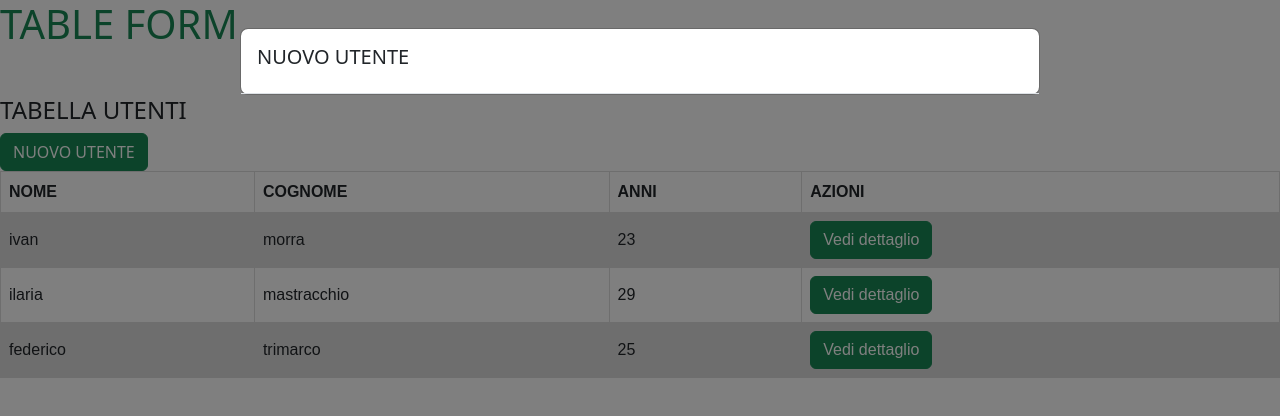
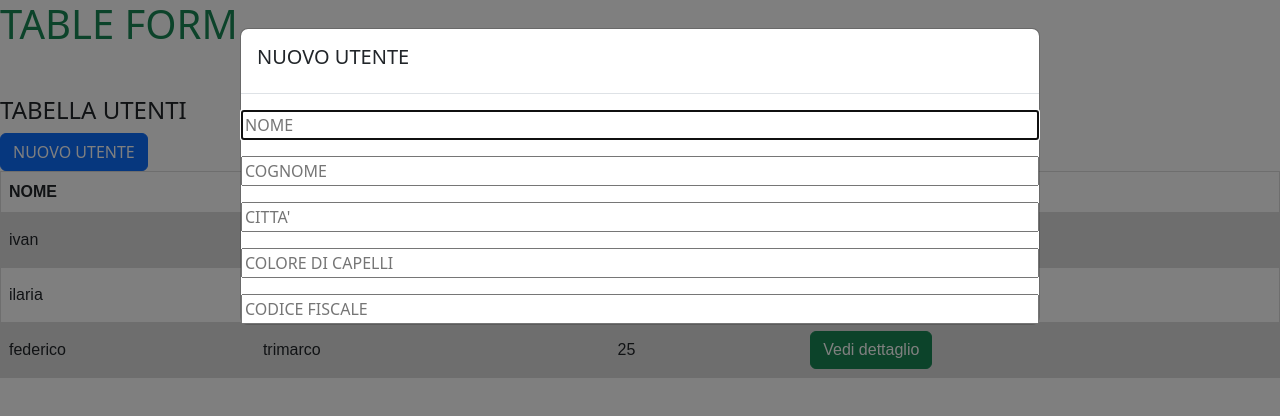
Before and after one commit to ilaria0401/table-form, an Angular app: page / in a window 1280 px wide. Both pictures are taken after a click on the button "NUOVO UTENTE". Shown: the top 416 px of the page. Built offline with nearby package versions, Linux system fonts and the light colour scheme.

Commit message:
aggiunto input

```diff
--- a/angular.json
+++ b/angular.json
@@ -100,5 +100,8 @@
         }
       }
     }
+  },
+  "cli": {
+    "analytics": false
   }
 }
--- a/src/app/app.component.html
+++ b/src/app/app.component.html
@@ -1,7 +1,7 @@
 <h1 class="text-success">TABLE FORM</h1>
 
 <h4 class="mt-5">TABELLA UTENTI</h4>
-<button class="btn btn-success" (click)="apriModalInserimento()">NUOVO UTENTE</button>
+<button class="btn btn-primary" (click)="apriModalInserimento()">NUOVO UTENTE</button>
 <table>
   <tr>
     <th>NOME</th>
@@ -53,4 +53,11 @@
   <div class="modal-header">
     <h5>NUOVO UTENTE</h5>
   </div>
+
+    <input class="mt-3" type="text" placeholder="NOME" formControlname = "nome">
+    <input class="mt-3" type="text" placeholder="COGNOME" formControlname = "cognome">
+    <input class="mt-3" type="text" placeholder="CITTA'" formControlname = "citta">
+    <input class="mt-3" type="text" placeholder="COLORE DI CAPELLI" formControlname = "coloreCapelli">
+    <input class="mt-3" type="text" placeholder="CODICE FISCALE" formControlname = "codiceFiscale">
+
 </ng-template>
--- a/src/app/app.component.ts
+++ b/src/app/app.component.ts
@@ -1,5 +1,5 @@
 import { Component, ElementRef, OnInit, ViewChild } from '@angular/core';
-import { FormBuilder } from '@angular/forms';
+import { FormBuilder,FormControl,FormGroup,} from '@angular/forms';
 import { NgbModal } from '@ng-bootstrap/ng-bootstrap';
 
 @Component({
@@ -12,6 +12,7 @@ export class AppComponent implements OnInit{
   dettaglioUtente:any
   @ViewChild ('modalDettaglio')modalDettaglio!:ElementRef;
   @ViewChild ('modaleInserimento') modaleInserimento!:ElementRef;
+  FormSearch:FormGroup;
 
 utenti =[
   {
@@ -45,6 +46,16 @@ utenti =[
 
 
 constructor(private fb:FormBuilder,private modalService:NgbModal){
+  this.FormSearch =this.fb.group({
+    nome : new FormControl (''),
+    cognome : new FormControl (''),
+    anni : new FormControl (''),
+    citta : new FormControl (''),
+    coloreCapelli : new FormControl (''),
+    codiceFiscale : new FormControl (''),
+
+
+  })
 
 }
 
```
